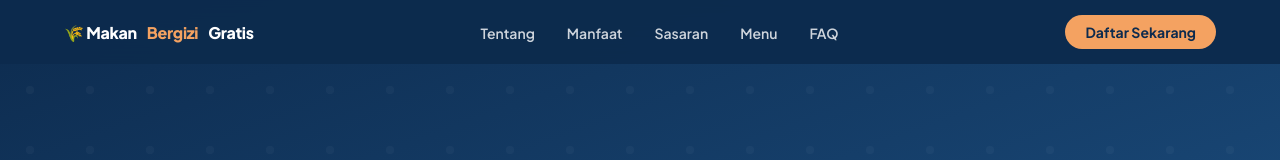
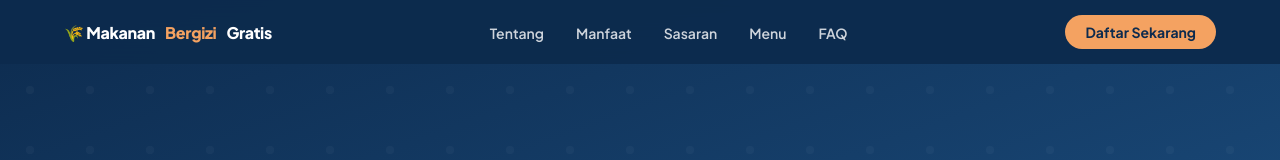
Before and after one commit to fazaanggapr/makanan-bergizi-gratis, a plain HTML site: page index.html in a window 1280 px wide. Shown: the top 160 px of the page. Drawn offline with nearby package versions, Linux system fonts and the light colour scheme.

Commit message:
Update Commit

```diff
--- a/index.html
+++ b/index.html
@@ -378,7 +378,7 @@
 
 <!-- NAV -->
 <nav>
-  <div class="nav-logo">🌾 Makan <span>Bergizi</span> Gratis</div>
+  <div class="nav-logo">🌾 Makanan <span>Bergizi</span> Gratis</div>
   <ul class="nav-links">
     <li><a href="#tentang">Tentang</a></li>
     <li><a href="#manfaat">Manfaat</a></li>
```
